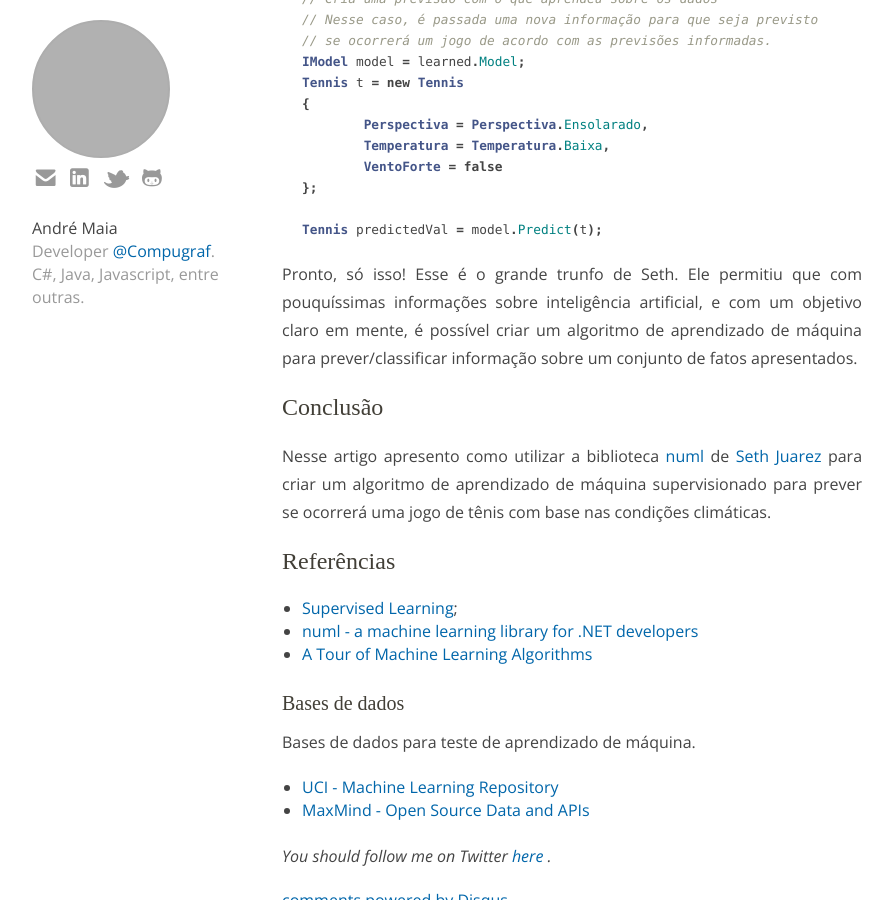
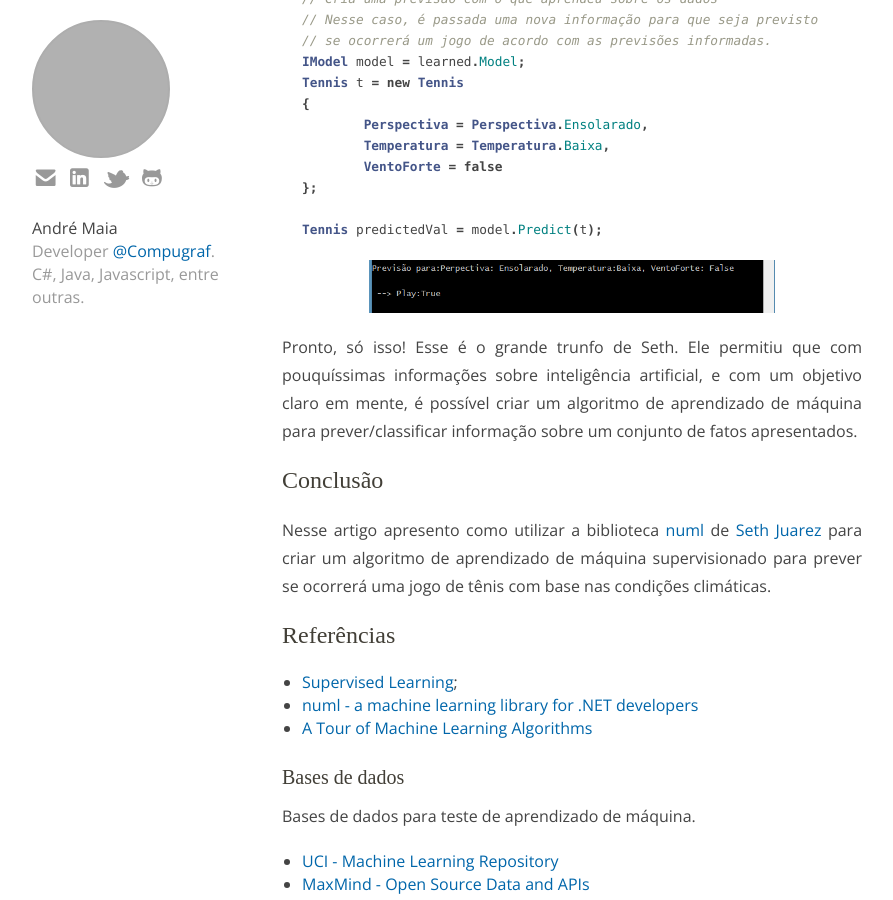
Before and after one commit to andrenmaia/anmaia.com.br, a Jekyll site: the page built from _posts/2014-09-11-numl-uma-biblioteca-para-facilitar-o-uso-de-machine-learning-em-NET.md, in a window 1280 px wide and 900 px high, scrolled down 4226 px. Shown: the whole window, without its empty margins (138-1031 px from the left). Built offline with Jekyll 4.4.1, drawn with Linux system fonts in a browser that asks for light colours; some web fonts are replaced; Markdown is read by kramdown in place of the engine named in the settings; comment, search, counter and statistics services are not loaded; grey boxes are pictures that could not be loaded.

Commit message:
add imagem da previsão

````diff
--- a/_posts/2014-09-11-numl-uma-biblioteca-para-facilitar-o-uso-de-machine-learning-em-NET.md
+++ b/_posts/2014-09-11-numl-uma-biblioteca-para-facilitar-o-uso-de-machine-learning-em-NET.md
@@ -124,6 +124,9 @@ Tennis t = new Tennis
 Tennis predictedVal = model.Predict(t);
 ```
 
+![Previsão para um jogo de tênis]({{ site.url }}/assets/previsao_para_um_jogo.png)
+
+
 Pronto, só isso! Esse é o grande trunfo de Seth. Ele permitiu que com pouquíssimas informações sobre inteligência artificial, e com um objetivo claro em mente, é possível criar um algoritmo de aprendizado de máquina para prever/classificar informação sobre um conjunto de fatos apresentados.
 
 ## Conclusão
````
